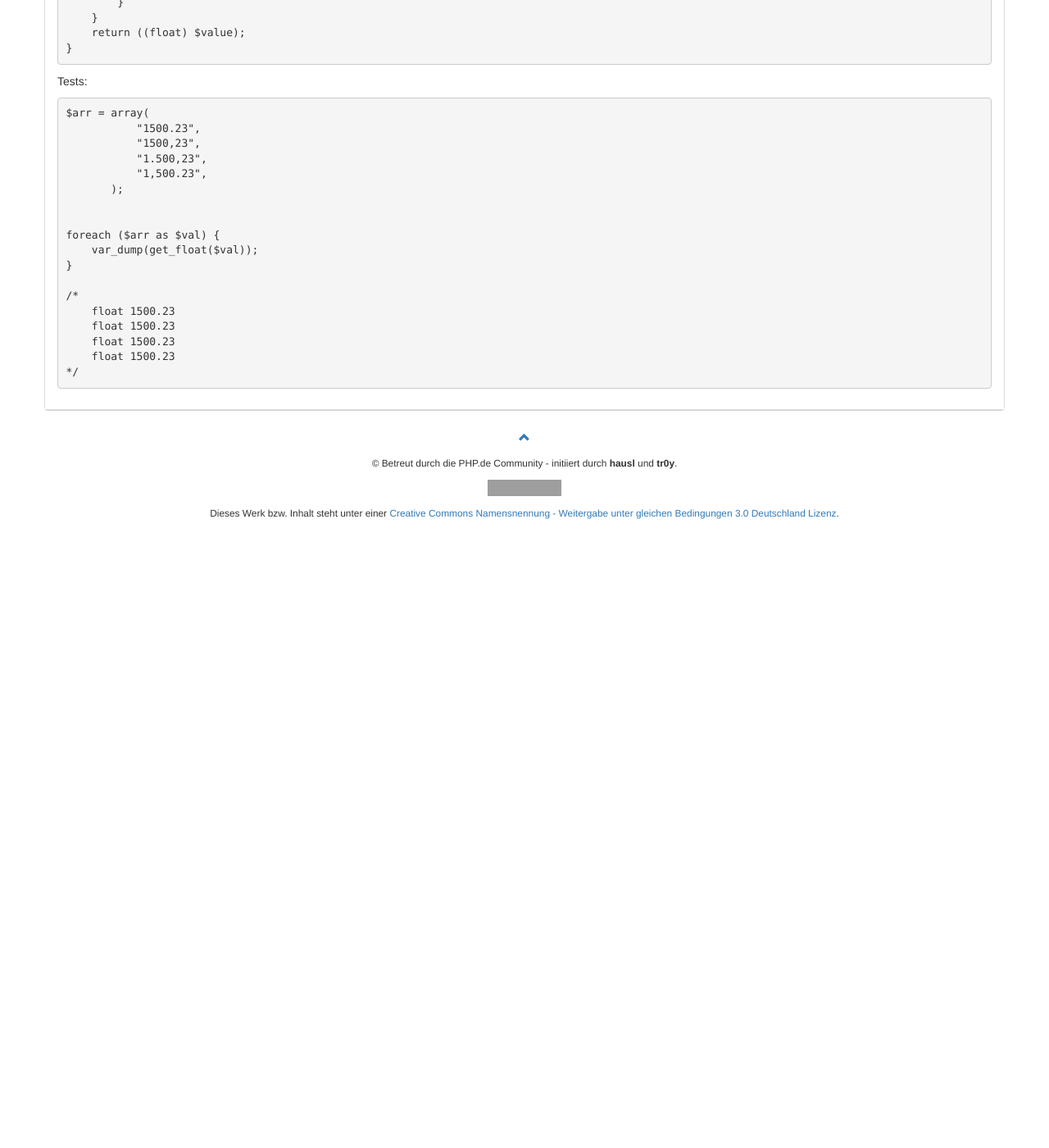
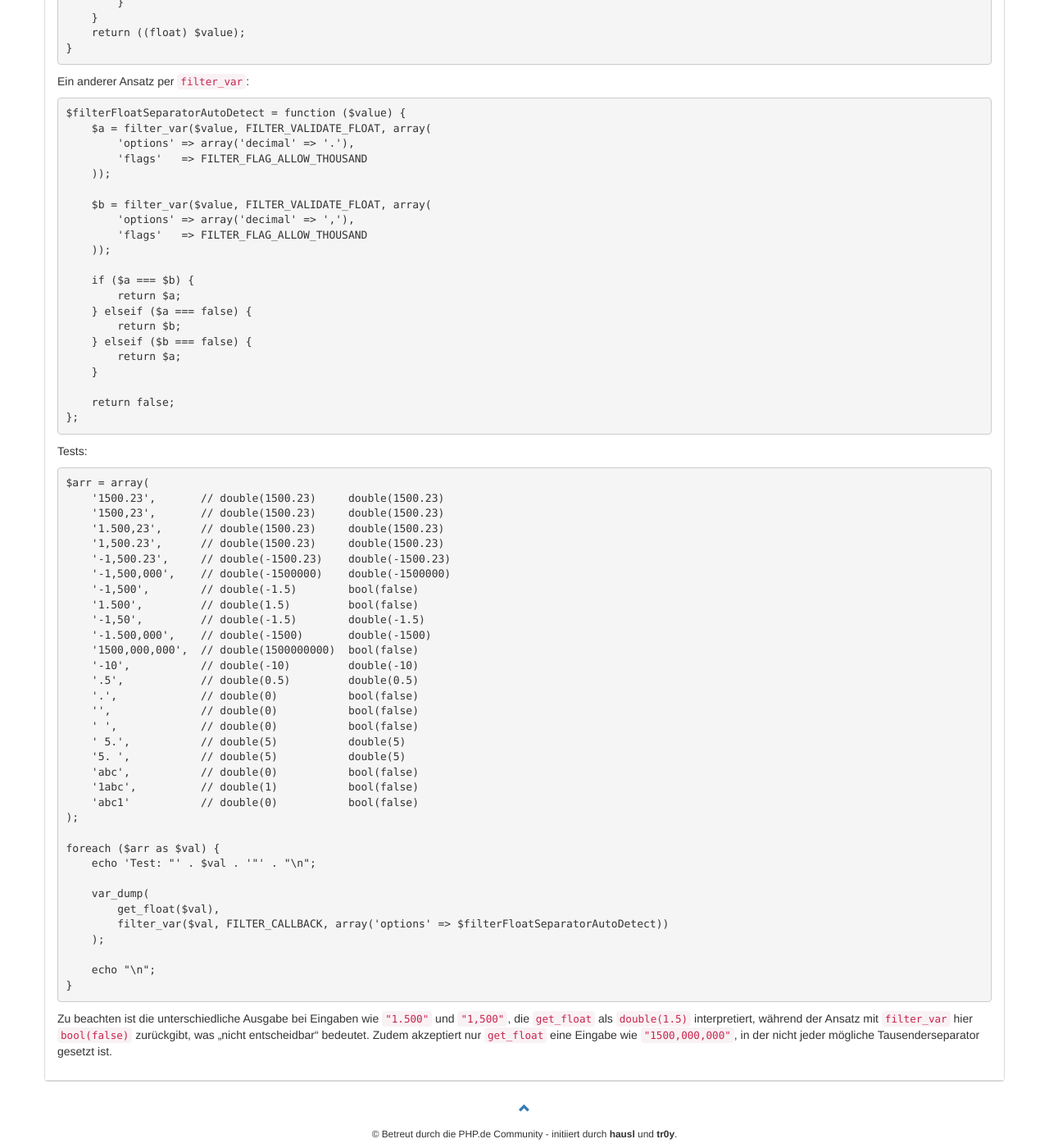
Before and after one commit to php-de/php-de.github.io, a Jekyll site: the page built from general/float-vereinheitlichen.md, in a window 1280 px wide and 1400 px high, scrolled down 929 px. Shown: the whole window at 82% size. Built offline with Jekyll 4.4.1, drawn with Linux system fonts in a browser that asks for light colours; nearby versions of some CDN libraries; before the commit the page ends 1594 px from its top, so only the background shows below that; grey boxes are pictures that could not be loaded.

Commit message:
float-vereinheitlichen.md um alternativen Ansatz und weitere Beispiele ergänzt.

```diff
--- a/general/float-vereinheitlichen.md
+++ b/general/float-vereinheitlichen.md
@@ -59,25 +62,69 @@ function get_float($value)
 }
 ~~~
 
+Ein anderer Ansatz per [`filter_var`](http://php.net/filter_var):
+
+~~~ php
+$filterFloatSeparatorAutoDetect = function ($value) {
+    $a = filter_var($value, FILTER_VALIDATE_FLOAT, array(
+        'options' => array('decimal' => '.'),
+        'flags'   => FILTER_FLAG_ALLOW_THOUSAND
+    ));
+
+    $b = filter_var($value, FILTER_VALIDATE_FLOAT, array(
+        'options' => array('decimal' => ','),
+        'flags'   => FILTER_FLAG_ALLOW_THOUSAND
+    ));
+
+    if ($a === $b) {
+        return $a;
+    } elseif ($a === false) {
+        return $b;
+    } elseif ($b === false) {
+        return $a;
+    }
+
+    return false;
+};
+~~~
+
 Tests:
 
 ~~~ php
 $arr = array(
-           "1500.23",
-           "1500,23",
-           "1.500,23",
-           "1,500.23",
-       );
-
+    '1500.23',       // double(1500.23)     double(1500.23)
+    '1500,23',       // double(1500.23)     double(1500.23)
+    '1.500,23',      // double(1500.23)     double(1500.23)
+    '1,500.23',      // double(1500.23)     double(1500.23)
+    '-1,500.23',     // double(-1500.23)    double(-1500.23)
+    '-1,500,000',    // double(-1500000)    double(-1500000)
+    '-1,500',        // double(-1.5)        bool(false)
+    '1.500',         // double(1.5)         bool(false)
+    '-1,50',         // double(-1.5)        double(-1.5)
+    '-1.500,000',    // double(-1500)       double(-1500)
+    '1500,000,000',  // double(1500000000)  bool(false)
+    '-10',           // double(-10)         double(-10)
+    '.5',            // double(0.5)         double(0.5)
+    '.',             // double(0)           bool(false)
+    '',              // double(0)           bool(false)
+    ' ',             // double(0)           bool(false)
+    ' 5.',           // double(5)           double(5)
+    '5. ',           // double(5)           double(5)
+    'abc',           // double(0)           bool(false)
+    '1abc',          // double(1)           bool(false)
+    'abc1'           // double(0)           bool(false)
+);
 
 foreach ($arr as $val) {
-    var_dump(get_float($val));
+    echo 'Test: "' . $val . '"' . "\n";
+
+    var_dump(
+        get_float($val),
+        filter_var($val, FILTER_CALLBACK, array('options' => $filterFloatSeparatorAutoDetect))
+    );
+
+    echo "\n";
 }
+~~~
 
-/*
-    float 1500.23
-    float 1500.23
-    float 1500.23
-    float 1500.23
-*/
-~~~
+Zu beachten ist die unterschiedliche Ausgabe bei Eingaben wie `"1.500"` und `"1,500"`, die `get_float` als `double(1.5)` interpretiert, während der Ansatz mit `filter_var` hier `bool(false)` zurückgibt, was „nicht entscheidbar“ bedeutet. Zudem akzeptiert nur `get_float` eine Eingabe wie `"1500,000,000"`, in der nicht jeder mögliche Tausenderseparator gesetzt ist.
```
Also changed, not shown: other parts of general/float-vereinheitlichen.md (+3 -0 lines).
